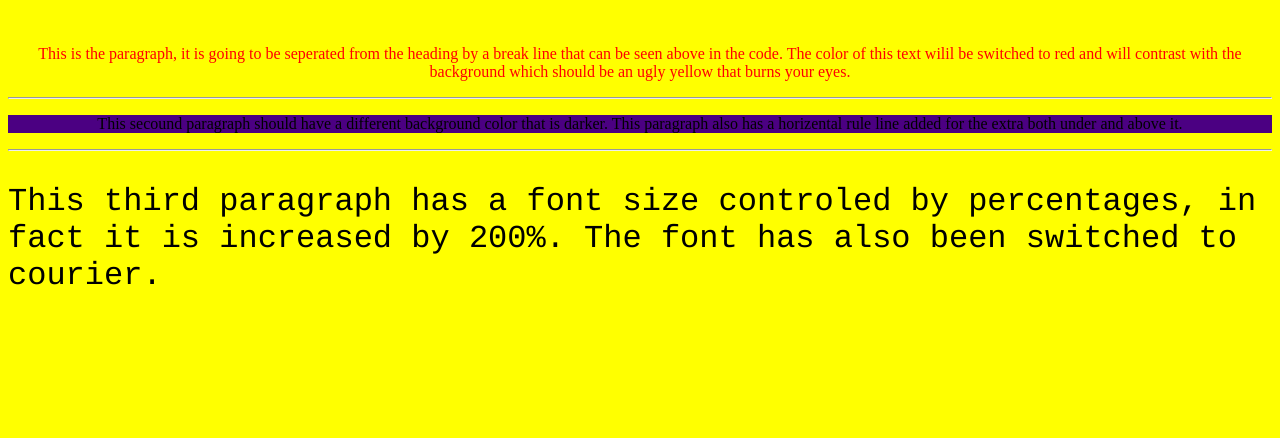
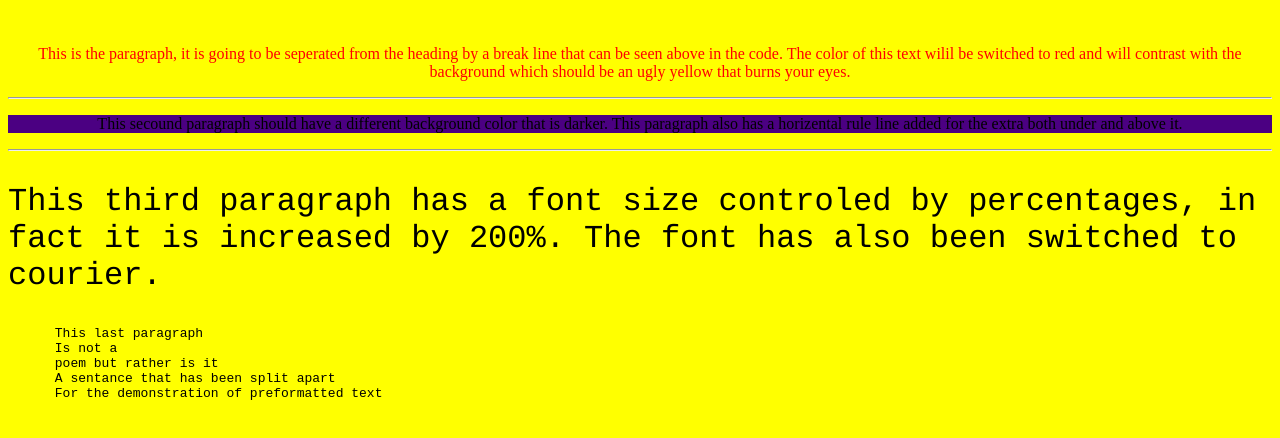
Before and after one commit to Alvin-Ding11/ICS2O-Unit2-04-HTML, a plain HTML site: page index2.html in a window 1280 px wide. Shown: the part 114-552 px from the top of the page. Drawn offline with Linux system fonts and the light colour scheme.

Commit message:
added preformatted paragraph

```diff
--- a/index2.html
+++ b/index2.html
@@ -13,7 +13,14 @@
     <hr>
     <p style="background-color:indigo;text-align:center;"> This secound paragraph should have a different background color that is darker. This paragraph also has a horizental rule line added for the extra both under and above it. </p>
     <hr>
-    <p style="font-size:200%;font-family:courier;text-aligin:center;"> This third paragraph has a font size controled by percentages, in fact it is increased by 200%. The font has also been switched to courier.  </p></p>
+    <p style="font-size:200%;font-family:courier;text-aligin:center;"> This third paragraph has a font size controled by percentages, in fact it is increased by 200%. The font has also been switched to courier.  </p>
+    <pre>
+      This last paragraph
+      Is not a
+      poem but rather is it
+      A sentance that has been split apart
+      For the demonstration of preformatted text
+    </pre>
     <script src="script.js"></script>
   </body>
 </html>
```
